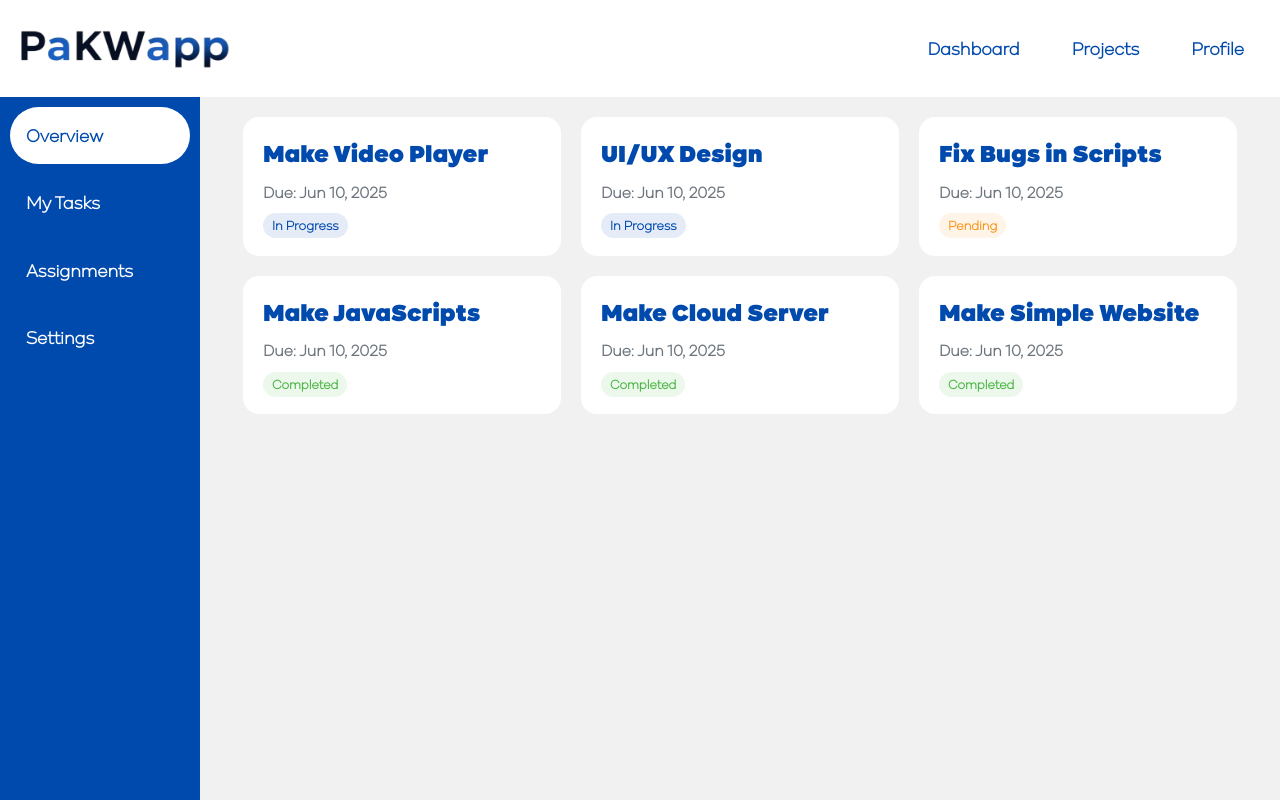
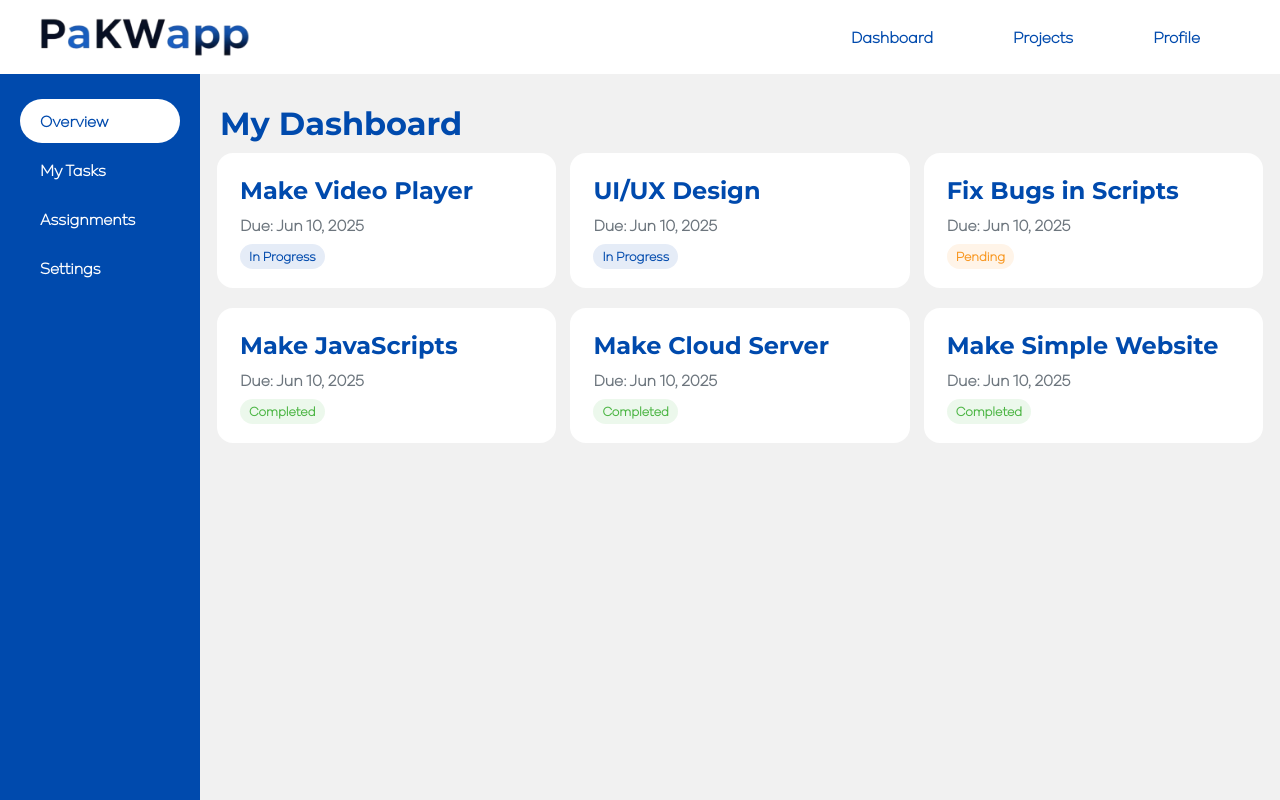
Before and after one commit to Behroz-b4/Webhoz, a plain HTML site: page index.html in a window 1280 px wide. Shown: the top 800 px of the page. Drawn offline with Linux system fonts and the light colour scheme.

Commit message:
Update index.html

```diff
--- a/index.html
+++ b/index.html
@@ -4,12 +4,8 @@
   <meta charset="UTF-8">
   <meta name="viewport" content="width=device-width, initial-scale=1.0">
   <title>Dashboard - PakWapp</title>
+  <link href="https://fonts.googleapis.com/css2?family=Montserrat:wght@400;500;600;700&display=swap" rel="stylesheet">
   <style>
-
-    @font-face {
-    font-family: 'PakWapp-B';
-    src: url('PakWapp-B.otf') format('opentype');
-    }
 
     @font-face {
     font-family: 'PakWapp-L';
@@ -20,7 +16,6 @@
       padding: 0;
       margin: 0;
       box-sizing: border-box;
-      line-height: 1.4;
     }
 
     body, html {
@@ -28,16 +23,16 @@
       width: 100%;
       font-family: 'PakWapp-L';
       background: #f1f1f1;
+      overflow-x: hidden;
     }
 
     header {
-      display: flex;
-      align-items: center;
-      justify-content: space-between;
-      width: 100%;
-      background: #fff;
-      padding: 20px;
-      overflow: hidden;
+    display: flex;
+    align-items: center;
+    justify-content: space-between;
+    width: 100%;
+    background: #fff;
+    padding: 10px 40px;
     }
 
     .logo {
@@ -50,15 +45,16 @@
     }
 
     .nav a {
-      margin-left: 20px;
-      font-weight: 900;
+      display: flex;
+      margin: 5px 20px;
+      align-items: center;
+      text-decoration: none;
       color: #004aad;
-      text-decoration: none;
-      text-align: center;
-      font-size: 18px;
-      padding: 16px;
+      font-weight: 600;
+      font-size: 16px;
+      padding: 12px 20px;
       border-radius: 64px;
-      transition: all .1s ease-in;
+      transition: all .1s ease;
     }
 
     .nav a:hover {
@@ -69,22 +65,22 @@
     .sidebar {
       width: 200px;
       position: relative;
-      height: 100%;
+      height: 100vh;
       float: left;
       background: #004aad;
-      padding: 10px;
+      padding: 20px 0;
     }
 
     .sidebar a {
       display: flex;
-      margin-bottom: 10px;
+      margin: 5px 20px;
       align-items: center;
       text-decoration: none;
       color: #fff;
-      font-weight: 900;
-      font-size: 18px;
-      padding: 16px;
-      transition: all .1s ease-in;
+      font-weight: 600;
+      font-size: 16px;
+      padding: 12px 20px;
+      transition: all .1s ease;
       border-radius: 64px;
     }
     .sidebar a:nth-child(1) {
@@ -98,32 +94,42 @@
 
     .main-content {
       margin-left: 200px;
-      padding: 10px;
+      padding: 30px 10px;
+      max-height: 100vh;
+      overflow-y: auto;
     }
 
     .tasks-container {
       display: flex;
       flex-wrap: wrap;
       overflow-y: auto;
-      justify-content: center;
+      overflow-x: hidden;
+    }
+    .main-title {
+      font-family: 'Montserrat';
+      font-weight: 900;
+      color: #004aad;
+      margin-left: 10px;
     }
 
     .task-card {
       background: #fff;
       padding: 20px;
-      margin: 10px;
-      width: 30%;
+      margin: 10px auto;
+      width: 32%;
       border-radius: 16px;
       transition: all .1s ease-in;
       cursor: pointer;
+      border: 3px solid #fff;
     }
 
     .task-card:hover {
-      transform: scale(1.04);
+      border: 3px solid #004aad;
     }
 
     .task-card h3 {
-      font-family: 'PakWapp-B';
+      font-family: 'Montserrat';
+      font-weight: 900;
       color: #004aad;
       font-size: 24px;
       margin-bottom: 10px;
@@ -169,9 +175,6 @@
 
     @media (max-width:1023px) {
 
-      .main-content {
-        margin: 0;
-      }
       .task-card {
         width: 45%;
       }
@@ -181,18 +184,22 @@
     @media (max-width:767px) {
 
       header {
-        padding: 18px 9px;
+        padding: 16px 10px;
       }
       .sidebar {
         display: none;
       }
+      .main-content {
+        margin: 0;
+      max-height: none;
+    }
       .nav a {
-      margin-left: 0;
+      margin: 0;
       font-size: 14px;
-      padding: 9px;
+      padding: 6px 10px;
       }
       .logo {
-        height: 24px;
+        height: 22px;
       }
       .task-card {
         width: 100%;
@@ -220,6 +227,9 @@
 </div>
 
   <main class="main-content">
+
+      <h1 class="main-title">My Dashboard</h1>
+
     <div class="tasks-container">
 
       <div class="task-card">
```
